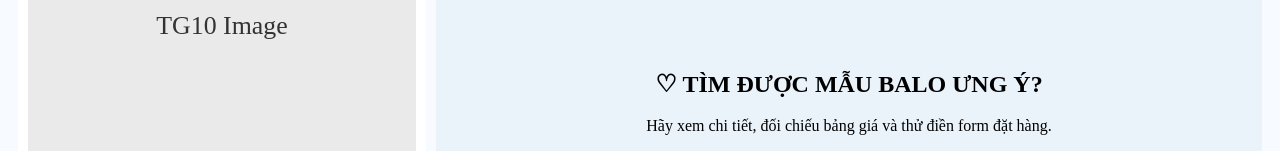
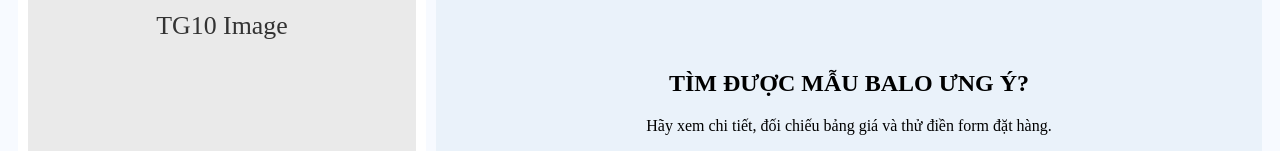
Before and after one commit to ngocnhung-rgb/store-project, a plain HTML site: page index.html in a window 1280 px wide. Shown: the part 2448-2599 px from the top of the page. Drawn offline with Linux system fonts and the light colour scheme.

Commit message:
feat: complete WDLab02 HTML ecommerce

```diff
--- a/index.html
+++ b/index.html
@@ -207,7 +207,7 @@
           </article>
         </td>
         <td colspan="2" bgcolor="#EAF2FA" align="center" valign="middle">
-          <h2>♡ TÌM ĐƯỢC MẪU BALO ƯNG Ý?</h2>
+          <h2> TÌM ĐƯỢC MẪU BALO ƯNG Ý?</h2>
           <p>Hãy xem chi tiết, đối chiếu bảng giá và thử điền form đặt hàng.</p>
           <a href="dat-hang.html">✉ Mở form đặt hàng mẫu</a>
         </td>
```
